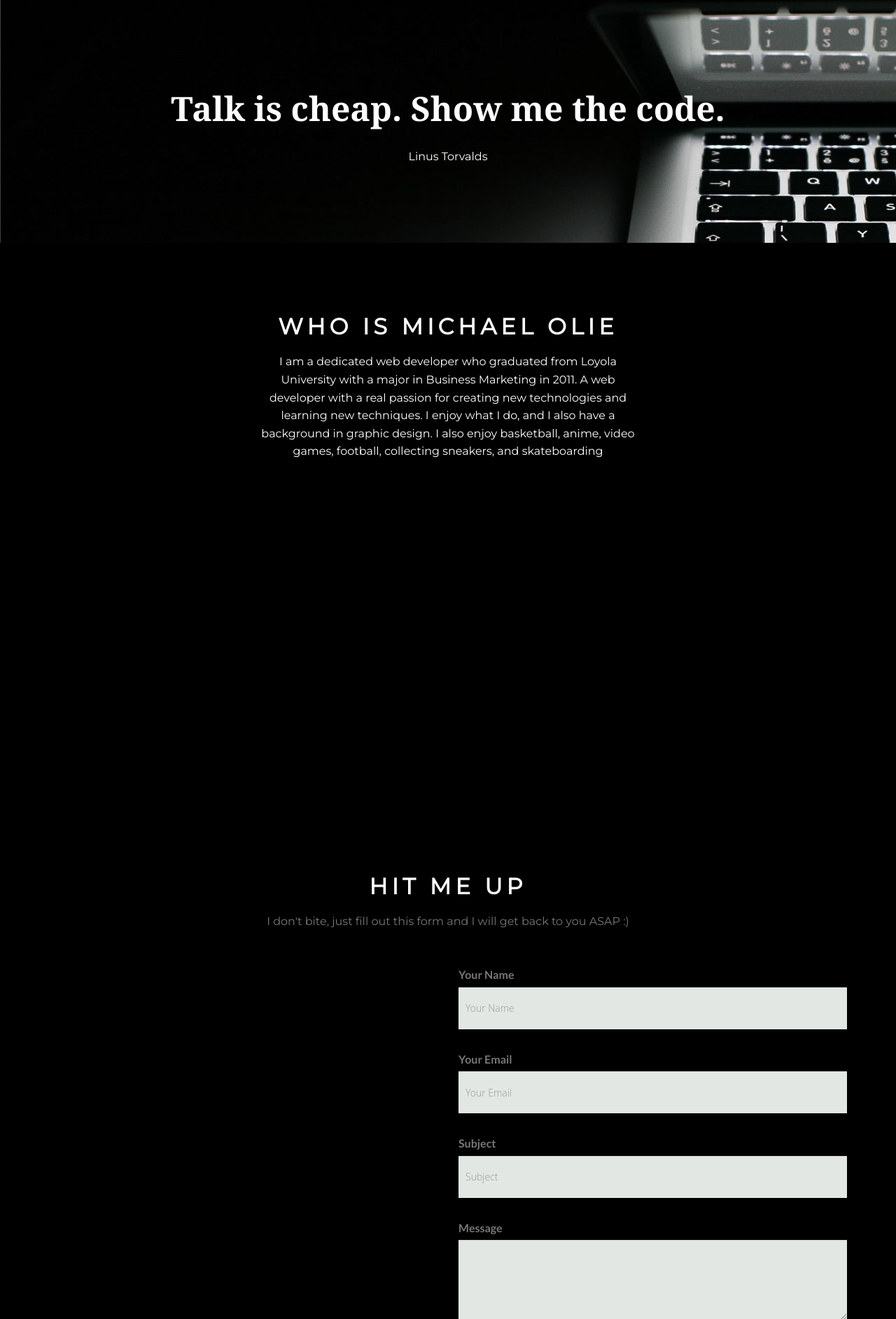
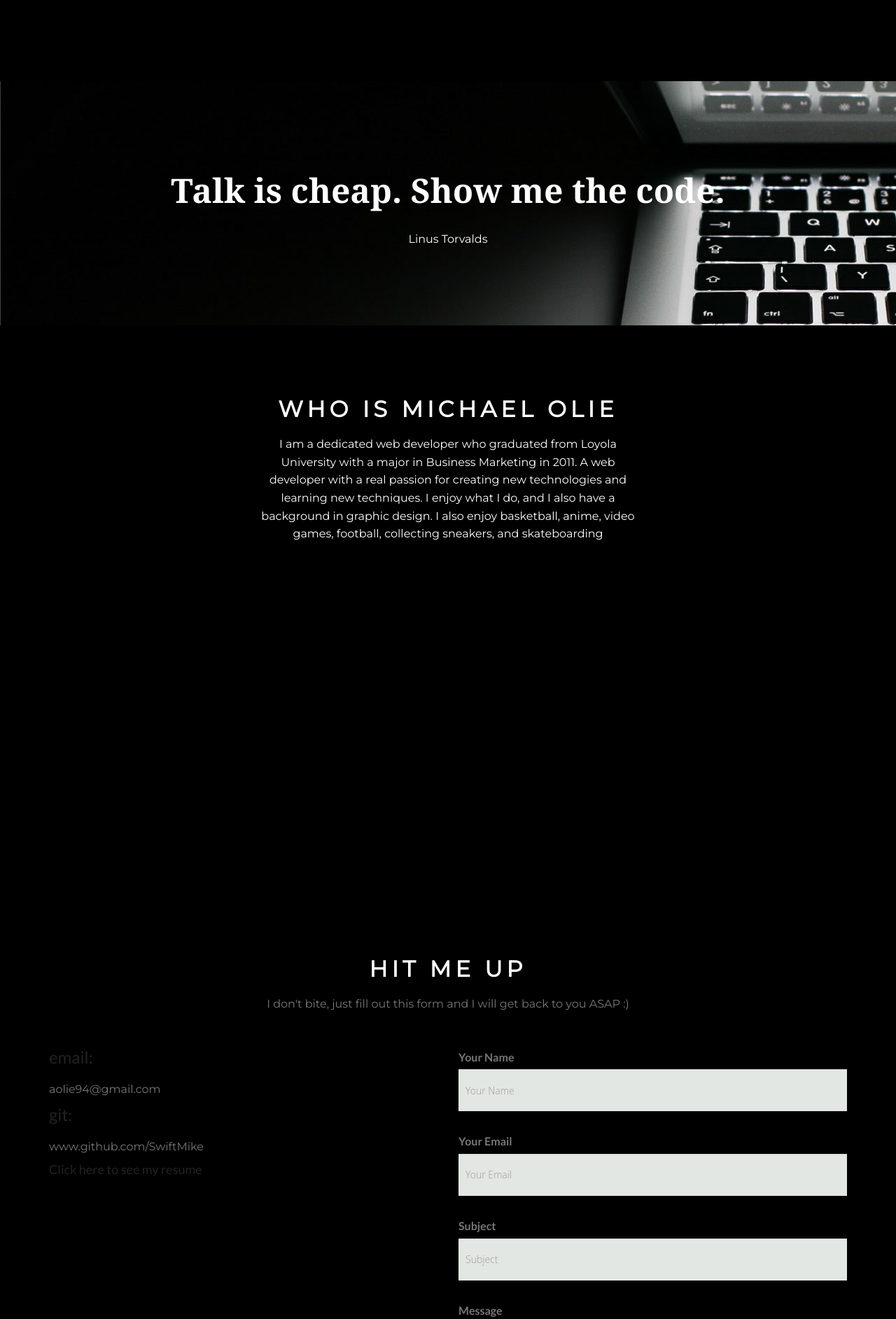
Before and after one commit to MikeEmpire/portfolio, a Node server app: page / in a window 1280 px wide. Shown: the part 2091-3976 px from the top of the page at 70% size. Run offline with Node 20, Linux system fonts and the light colour scheme; some libraries are stand-ins or nearby versions.

Commit message:
added eslint disable and made column changes for small phones

```diff
--- a/public/js/autotext.js
+++ b/public/js/autotext.js
@@ -1,3 +1,4 @@
+/* eslint-disable */
 var TxtType = function(el, toRotate, period) {
 	this.toRotate = toRotate;
 	this.el = el;
--- a/public/js/main.js
+++ b/public/js/main.js
@@ -26,9 +26,9 @@ $(function() {
 	var scene = new ScrollMagic.Scene({
 		triggerElement: '#section-works',
 		duration: 200,
-		offset: 150
+		offset: 50
 		})
 		.setTween(tween)
-		.addIndicators({name: "loop"})
+		// .addIndicators({name: "loop"})
 		.addTo(scrollMagicController);
 });
--- a/public/js/stellar.js
+++ b/public/js/stellar.js
@@ -1,3 +1,4 @@
+/* eslint-disable */
 /*!
  * Stellar.js v0.6.2
  * http://markdalgleish.com/projects/stellar.js
--- a/views/index.handlebars
+++ b/views/index.handlebars
@@ -25,7 +25,7 @@
 		</div>
 	</div>
 
-	<section id="section-featured" class="featured col-md-12 col-sm-12 col-xs-12">
+	<section id="section-featured" class="featured col-md-12 col-sm-12 col-xs-12 appear">
 		<div class="container">
 			<div class="row mar-bot40">
 				<div class="col-md-6 col-md-offset-3">
@@ -45,8 +45,8 @@
 	<!-- spacer section:testimonial -->
 
 	<!-- about -->
-	<section id="section-about" class="section appear clearfix">
-		<div class="container" id="work">
+	<section class="section clearfix">
+		<div id="section-about" class="container appear" id="work">
 
 			<div class="row mar-bot40">
 				<div class="col-md-offset-3 col-lg-6 col-md-6">
@@ -105,7 +105,7 @@
 	<section id="section-works" class="section appear clearfix" data-stellar-background-ratio="0.6">
 		<div class="container">
 			<div class="row mar-bot40">
-				<div class="col-md-offset-3 col-md-6">
+				<div class="col-md-offset-3 col-md-6 col-sm-9 col-xs-9">
 					<div class="section-header">
 						<h2 class="section-heading animated" data-animation="bounceInUp">Who is Michael Olie</h2>
 						<p id="bio">I am a dedicated web developer who graduated from Loyola University with a major in Business Marketing in 2011. A web developer with a real passion for creating new technologies and learning new techniques. I enjoy what I do, and I also have a background in graphic design. I also enjoy basketball, anime, video games, football, collecting sneakers, and skateboarding</p>
@@ -128,7 +128,9 @@
 			</div>
 			<div class="row">
 				<div class="col-lg-6 col-md-6 col-sm-12 col-xs-12">
-
+					<h3>email:</h3><p>aolie94@gmail.com</p>
+					<h3>git:</h3><p>www.github.com/SwiftMike</p>
+					<a href="#"><h4>Click here to see my resume</h4></a>
 				</div>
 				<div class="col-lg-6 col-md-6 col-sm-12 col-xs-12">
 					<div class="cform" id="contact-form">
```
